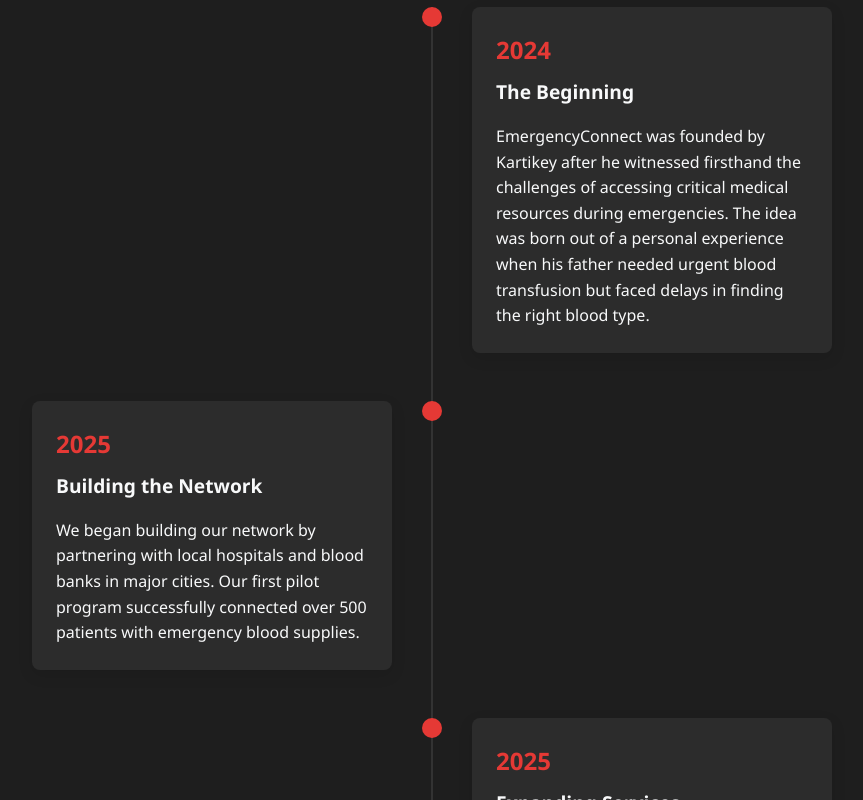
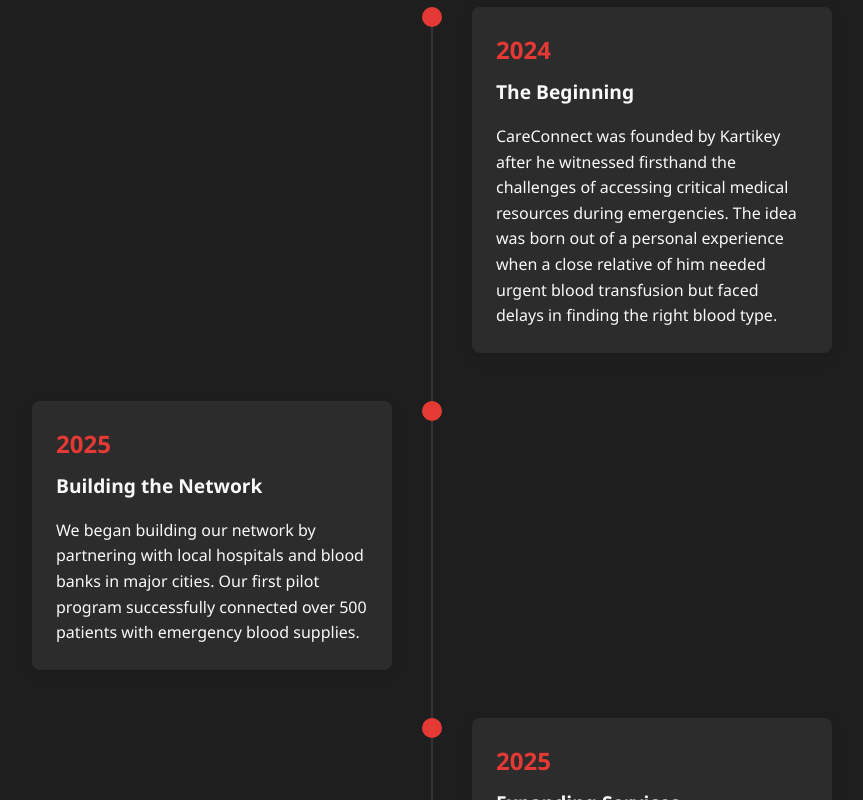
Before and after one commit to Kartikeyji17/CareConnect-Project, a React (Vite) app: page /about in a window 1280 px wide. Shown: the part 1180-1980 px from the top of the page, without its empty margins (208-1071 px from the left). Built offline with nearby package versions, Linux system fonts and the light colour scheme; no server answers.

Commit message:
Minor Fixes and button links

```diff
--- a/src/pages/AboutPage.tsx
+++ b/src/pages/AboutPage.tsx
@@ -57,11 +57,12 @@
                 <h3>2024</h3>
                 <h4>The Beginning</h4>
                 <p>
-                  EmergencyConnect was founded by Kartikey after he
-                  witnessed firsthand the challenges of accessing critical
-                  medical resources during emergencies. The idea was born out of
-                  a personal experience when his father needed urgent blood
-                  transfusion but faced delays in finding the right blood type.
+                  CareConnect was founded by Kartikey after he witnessed
+                  firsthand the challenges of accessing critical medical
+                  resources during emergencies. The idea was born out of a
+                  personal experience when a close relative of him needed urgent
+                  blood transfusion but faced delays in finding the right blood
+                  type.
                 </p>
               </div>
             </div>
@@ -84,10 +85,10 @@
                 <h3>2025</h3>
                 <h4>Expanding Services</h4>
                 <p>
-                  Despite heavy challenges, we expanded our services to
-                  include oxygen and critical medicine supply. Our platform
-                  became a lifeline for thousands of patients who needed urgent
-                  medical resources.
+                  Despite heavy challenges, we expanded our services to include
+                  oxygen and critical medicine supply. Our platform became a
+                  lifeline for thousands of patients who needed urgent medical
+                  resources.
                 </p>
               </div>
             </div>
@@ -147,8 +148,8 @@
               <h3>Kartikey Chaturvedi</h3>
               <p className="member-role">Founder & CEO</p>
               <p className="member-bio">
-                Emergency Medicine Specialist with over 15 years of experience.
-                Passionate about improving emergency healthcare access.
+                Information Technology Undergrad at MMMUT Gorakhpur. Passionate
+                about improving emergency healthcare access.
               </p>
               <div className="member-social">
                 <a href="https://www.linkedin.com/in/kartikey-chaturvedi-275b2a349">
@@ -166,8 +167,9 @@
               <h3>Anurag Yadav</h3>
               <p className="member-role">Frontend Lead</p>
               <p className="member-bio">
-                Hematologist with expertise in blood banking and transfusion
-                medicine. Leads our medical resource verification team.
+                Information Technology Undergrad at MMMUT Gorakhpur. Laid the
+                foundations of the website with interactive design. Wellfully
+                handled all the frontend experience.
               </p>
               <div className="member-social">
                 <a href="https://www.linkedin.com/in/anurag-yadav-b54890326/">
@@ -185,7 +187,9 @@
               <h3>Aditya Singh Kshatri</h3>
               <p className="member-role">Backend Manager</p>
               <p className="member-bio">
-                Tech innovator with a background in healthcare IT. Leads the
+                Information Technology Undergrad at MMMUT Gorakhpur. Tech
+                innovator and Backend Expert with a great expert in handling
+                APIs, requests and database management. Leads the backend
                 development of our platform and mobile applications.
               </p>
               <div className="member-social">
--- a/src/pages/HomePage.tsx
+++ b/src/pages/HomePage.tsx
@@ -111,7 +111,9 @@
             in need during medical emergencies.
           </p>
           <div className="cta-buttons">
-            <a className="btn btn-primary">Register Now</a>
+            <Link to="/login" className="btn btn-primary">
+              Register Now
+            </Link>
             <Link to="/contact" className="btn btn-outline">
               Contact Us
             </Link>
--- a/src/pages/ServicesPage.tsx
+++ b/src/pages/ServicesPage.tsx
@@ -1,4 +1,5 @@
 import React from 'react'
+import { Link } from "react-router-dom";
 
 export default function ServicesPage(): React.JSX.Element {
   return (
@@ -14,39 +15,69 @@
         <div className="container">
           <div className="services-grid">
             <div className="service-card">
-              <div className="service-icon"><i className="fas fa-tint"></i></div>
+              <div className="service-icon">
+                <i className="fas fa-tint"></i>
+              </div>
               <h3>Blood Donation & Supply</h3>
-              <p>Connect with blood donors and blood banks for emergency transfusions and donations.</p>
+              <p>
+                Connect with blood donors and blood banks for emergency
+                transfusions and donations.
+              </p>
               <a className="btn btn-outline">Learn More</a>
             </div>
             <div className="service-card">
-              <div className="service-icon"><i className="fas fa-pills"></i></div>
+              <div className="service-icon">
+                <i className="fas fa-pills"></i>
+              </div>
               <h3>Emergency Medications</h3>
-              <p>Find critical medications and prescriptions during emergencies when regular pharmacies are unavailable.</p>
+              <p>
+                Find critical medications and prescriptions during emergencies
+                when regular pharmacies are unavailable.
+              </p>
               <a className="btn btn-outline">Learn More</a>
             </div>
             <div className="service-card">
-              <div className="service-icon"><i className="fas fa-wind"></i></div>
+              <div className="service-icon">
+                <i className="fas fa-wind"></i>
+              </div>
               <h3>Oxygen Supply</h3>
-              <p>Locate oxygen cylinders, concentrators, and suppliers for respiratory emergencies.</p>
+              <p>
+                Locate oxygen cylinders, concentrators, and suppliers for
+                respiratory emergencies.
+              </p>
               <a className="btn btn-outline">Learn More</a>
             </div>
             <div className="service-card">
-              <div className="service-icon"><i className="fas fa-stethoscope"></i></div>
+              <div className="service-icon">
+                <i className="fas fa-stethoscope"></i>
+              </div>
               <h3>Symptom Checker</h3>
-              <p>Identify potential medical conditions based on symptoms and get guidance on next steps.</p>
+              <p>
+                Identify potential medical conditions based on symptoms and get
+                guidance on next steps.
+              </p>
               <a className="btn btn-outline">Learn More</a>
             </div>
             <div className="service-card">
-              <div className="service-icon"><i className="fas fa-ambulance"></i></div>
+              <div className="service-icon">
+                <i className="fas fa-ambulance"></i>
+              </div>
               <h3>Emergency Transport</h3>
-              <p>Request ambulance services and emergency medical transportation to hospitals.</p>
+              <p>
+                Request ambulance services and emergency medical transportation
+                to hospitals.
+              </p>
               <a className="btn btn-outline">Learn More</a>
             </div>
             <div className="service-card">
-              <div className="service-icon"><i className="fas fa-user-md"></i></div>
+              <div className="service-icon">
+                <i className="fas fa-user-md"></i>
+              </div>
               <h3>Medical Consultations</h3>
-              <p>Connect with healthcare professionals for urgent medical advice and consultations.</p>
+              <p>
+                Connect with healthcare professionals for urgent medical advice
+                and consultations.
+              </p>
               <a className="btn btn-outline">Learn More</a>
             </div>
           </div>
@@ -56,13 +87,20 @@
       <section className="get-started">
         <div className="container">
           <h2>Ready to Access Emergency Medical Resources?</h2>
-          <p>Join EmergencyConnect today and gain access to our comprehensive range of emergency medical services.</p>
+          <p>
+            Join CareConnect today and gain access to our comprehensive range of
+            emergency medical services.
+          </p>
           <div className="get-started-buttons">
-            <a className="btn btn-primary">Create an Account</a>
-            <a className="btn btn-emergency">Request Emergency Help</a>
+            <Link to="/login" className="btn btn-primary">
+              Create an Account
+            </Link>
+            <Link to="/requests" className="btn btn-emergency">
+              Request Emergency Help
+            </Link>
           </div>
         </div>
       </section>
     </div>
-  )
+  );
 }
```
Also changed, not shown: src/pages/emergencyServices.tsx (added).
